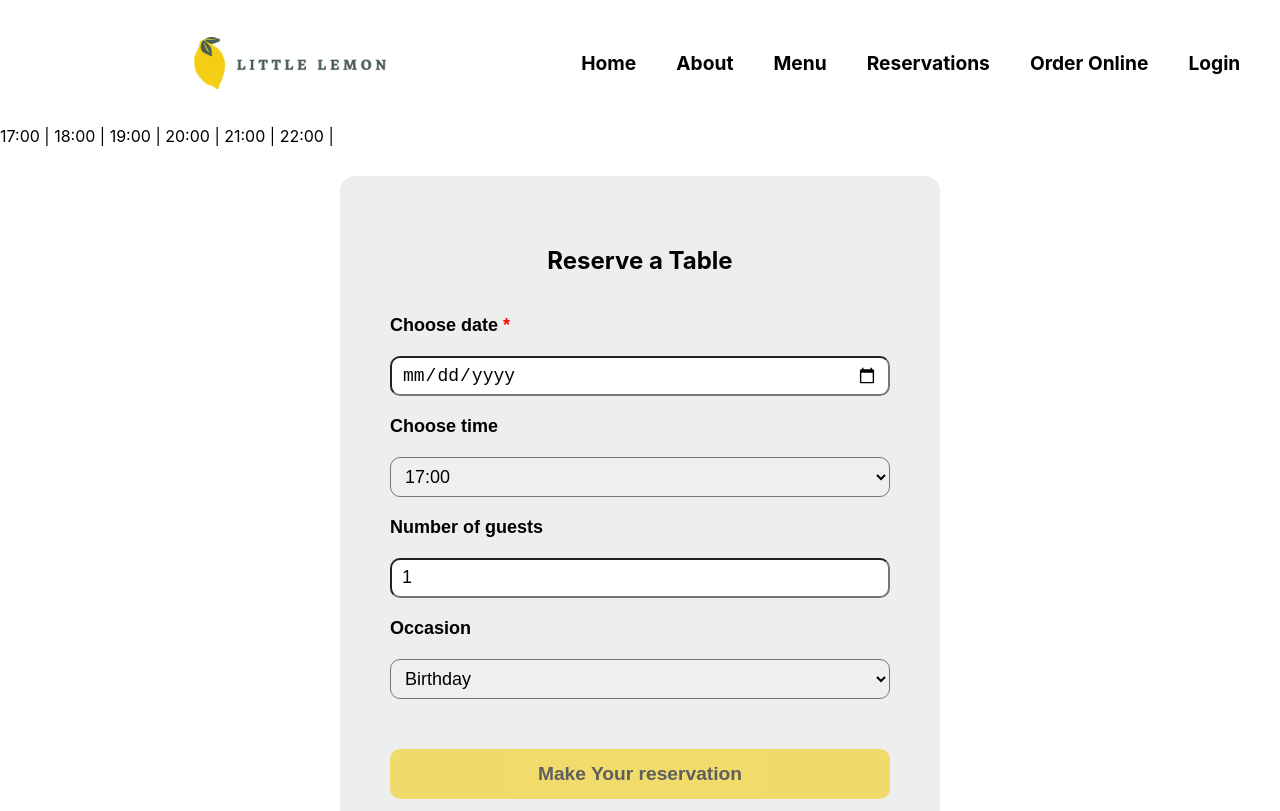
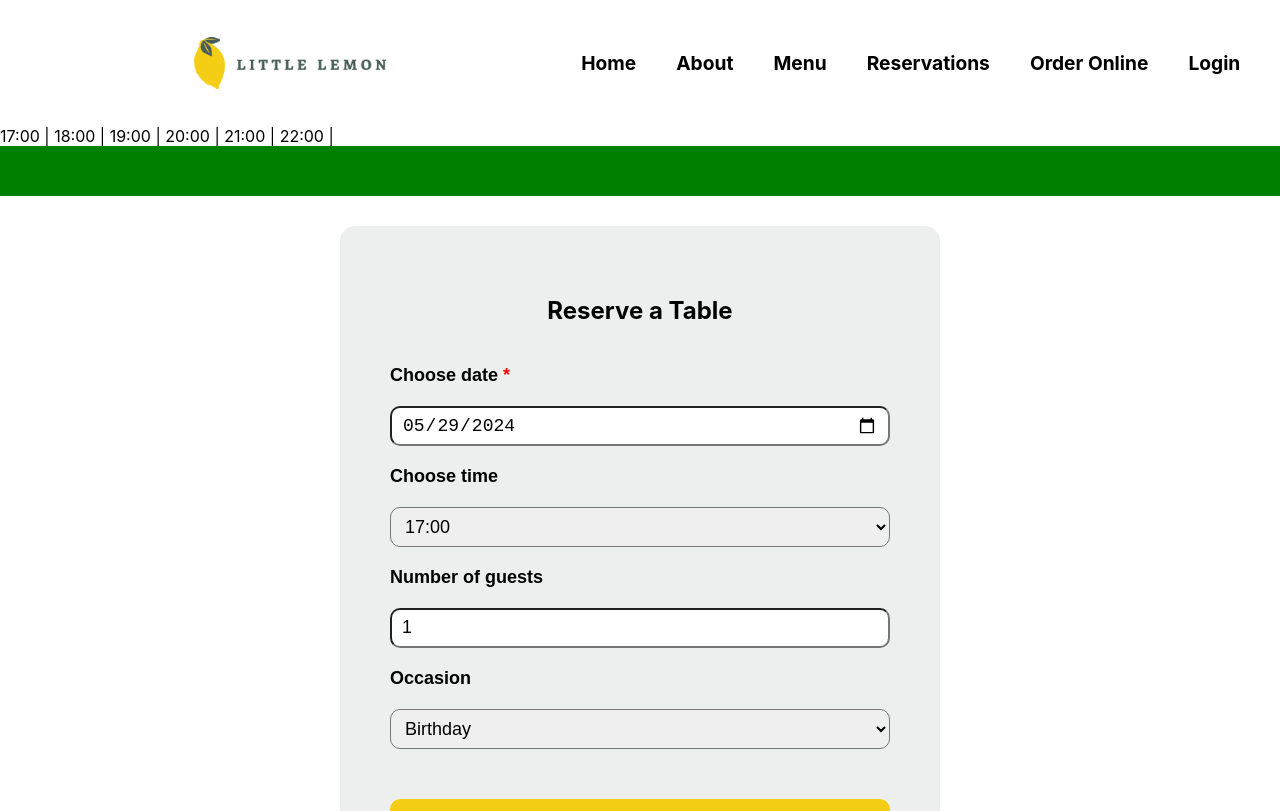
Before and after one commit to nebojsa96/coursera-react-app, a React (Create React App) app: page /booking in a window 1280 px wide. Shown: the top 811 px of the page. Built offline with nearby package versions, Linux system fonts and the light colour scheme.

Commit message:
API implementation; Booking Slots WIP

```diff
--- /dev/null
+++ b/public/api/api.js
@@ -0,0 +1,53 @@
+const possibleTimes = ["17:00", "18:00", "19:00", "20:00", "21:00", "22:00"];
+
+const bookingData = [
+    {
+        date: "2024-05-31",
+        time: "18:00",
+        guests: 4,
+        occasion: "Birthday"
+    }
+]
+
+//This function accepts a date as a parameter and returns an array of available reservation times for the provided date
+function fetchAPI(dateString) {
+    return new Promise((resolve, reject) => {
+        const dateNow = new Date(getDateString(new Date()));
+        const date = new Date(dateString);
+        if(date < dateNow) {
+            reject(false);
+        }
+        let reservedBookings = bookingData.filter(b => b.date === dateString);
+        let availableTimes = [...possibleTimes];
+        if(reservedBookings.length > 0) {
+            let reservedTimes = reservedBookings.map(b => b.time);
+            availableTimes = possibleTimes.filter(ptime => !reservedTimes.includes(ptime));
+        }
+        resolve(availableTimes);
+    });
+
+}
+
+// This function accepts the booking form data as a parameter and will return true if the data was successfully submitted.
+function submitAPI(formData) {
+    return new Promise((resolve, reject) => {
+        if(formData.date && formData.time) {
+            const bookingIdx = bookingData.indexOf(formData.date);
+            if(bookingIdx === -1 || bookingData[bookingIdx].time !== formData.time) {
+                bookingData.push(formData);
+                resolve(true);
+            } else {
+                reject(false);
+            }
+        }
+        reject(false);
+    });
+}
+
+function getDateString(date) {
+    return date.toISOString().split('T')[0];
+}
+
+function getTimeString(date) {
+    return date.toTimeString().split(' ')[0].slice(0, 5);
+}
--- a/public/index.html
+++ b/public/index.html
@@ -29,7 +29,9 @@
     -->
     <title>Little Lemon</title>
     <!-- <script src="https://raw.githubusercontent.com/Meta-Front-End-Developer-PC/capstone/master/api.js"></script> -->
-    <!-- <script src="%PUBLIC_URL%/api/api.js"></script> -->
+    <!-- Script above reports error: 404 Not Found -->
+    <script src="%PUBLIC_URL%/api/api.js"></script>
+    <!-- Using my custom API implementation  -->
   </head>
   <body>
     <noscript>You need to enable JavaScript to run this app.</noscript>
--- a/src/api/api.js
+++ /dev/null
@@ -1,37 +0,0 @@
-const times = [
-    ["17:00", "18:00", "19:00", "20:00", "21:00", "22:00"],
-    ["17:00", "18:00", "19:00", "20:00", "21:00", "22:00"],
-    ["17:00", "18:00", "19:00", "20:00", "21:00", "22:00"]
-];
-const dates = [
-    "2024-06-01",
-    "2024-06-02",
-    "2024-06-03"
-];
-
-//This function accepts a date as a parameter and returns an array of available reservation times for the provided date
-export function fetchAPI(date) {
-    return new Promise((resolve, reject) => {
-        if(dates.includes(date)) {
-            const dateIdx = dates.indexOf(date);
-            console.log(times[dateIdx]);
-            resolve(times[dateIdx]);
-        }
-        resolve([]);
-    });
-
-}
-
-// This function accepts the booking form data as a parameter and will return true if the data was successfully submitted.
-export function submitAPI(formData) {
-    return new Promise((resolve, reject) => {
-        console.log(formData);
-        if(formData.date && formData.time) {
-            const dateIdx = dates.indexOf(formData.date);
-            const timeIdx = times[dateIdx].indexOf(formData.time);
-            times[dateIdx].slice(timeIdx, 1);
-            resolve(true);
-        }
-        reject(false);
-    });
-}
--- a/src/components/BookingForm.js
+++ b/src/components/BookingForm.js
@@ -1,8 +1,10 @@
 import { useState, useEffect } from "react";
 import "./BookingForm.css";
 
+const today = new Date().toISOString().split('T')[0];
+
 function BookingForm(props) {
-  const [bookingDate, setBookingDate] = useState("");
+  const [bookingDate, setBookingDate] = useState(today);
   const [bookingTime, setBookingTime] = useState(props.availableTimes[0]);
   const [guestsNumber, setGuestsNumber] = useState("1");
   const [occasion, setOccasion] = useState("Birthday");
@@ -17,23 +19,22 @@ function BookingForm(props) {
   };
 
   const clearForm = () => {
-    // Implement this function
-    setBookingDate("");
+    setBookingDate(today);
     setGuestsNumber("1");
     setOccasion("Birthday");
   };
 
   const handleSubmit = (e) => {
-    props.updateTimes(bookingTime);
-    alert(`Reservation created for: ${bookingDate} ${bookingTime}`);
     const formData = {
         date: bookingDate,
         time: bookingTime,
         guests: guestsNumber,
         occasion: occasion
     }
+    props.updateTimes(formData.date);
+    alert(`Reservation created for: ${bookingDate} ${bookingTime}`);
     console.log(formData);
-    clearForm();
+    // clearForm();
     e.preventDefault();
   };
 
@@ -49,8 +50,12 @@ function BookingForm(props) {
           id="res-date"
           data-testid="res-date"
           value={bookingDate}
+          min={today}
           required
-          onChange={(e) => setBookingDate(e.target.value)}
+          onChange={(e) => {
+            setBookingDate(e.target.value);
+            props.updateTimes(e.target.value);
+          }}
         />
         <label className="card-title" htmlFor="res-time">
           Choose time
--- /dev/null
+++ b/src/components/BookingSlot.css
@@ -0,0 +1,19 @@
+.booking-slots {
+  display: flex;
+  flex-wrap: wrap;
+  width: 100%;
+}
+
+.booking-slot {
+  display: flex;
+  flex: 1;
+  height: 50px;
+}
+
+.booking-slot.available {
+  background-color: green;
+}
+
+.booking-slot.reserved {
+  background-color: red;
+}
--- /dev/null
+++ b/src/components/BookingSlot.js
@@ -0,0 +1,13 @@
+import { useState, useEffect } from "react";
+import "./BookingSlot.css";
+
+function BookingSlot(props) {
+
+  if(props.reserved) {
+    return <div className="booking-slot reserved"></div>
+  } else {
+    return <div className="booking-slot available"></div>
+  }
+}
+
+export default BookingSlot;
--- a/src/pages/BookingPage.js
+++ b/src/pages/BookingPage.js
@@ -1,15 +1,16 @@
+import { useReducer, useEffect } from "react";
 import "../App.css";
 import BookingForm from "../components/BookingForm";
-import { useReducer, useEffect } from "react";
-import { fetchAPI } from "../api/api";
+import BookingSlot from "../components/BookingSlot";
 
-// const initialTimes = ["17:00", "18:00", "19:00", "20:00", "21:00", "22:00"];
+const possibleTimes = ["17:00", "18:00", "19:00", "20:00", "21:00", "22:00"];
 
 function timesReducer(state, action) {
   if (action.type === "init") {
     return [...action.initialTimes];
   } else if (action.type === "update") {
-    return [...state.filter((time) => time !== action.reservedTime)];
+    // return [...state.filter((time) => time !== action.reservedTime)];
+    return [...action.updatedTimes];
   }
   throw Error("Unknown action");
 }
@@ -18,19 +19,36 @@ function BookingPage() {
   const [availableTimes, dispatch] = useReducer(timesReducer, []);
 
   useEffect(() => {
-    initializeTimes();
+    if(window.fetchAPI) {
+      initializeTimes();
+    }
   }, []);
 
+
   const initializeTimes = () => {
-    fetchAPI('2024-06-01')
+    const today = getDateString(new Date());
+    window.fetchAPI(today)
       // .then((response) => response.json())
-      .then((jsonData) => dispatch({ type: "init", initialTimes: jsonData }))
+      .then((jsonData) => {
+        dispatch({ type: "init", initialTimes: jsonData });
+      })
       .catch((error) => console.log(error));
-    // dispatch({ type: "init", initialTimes: initialTimes });
   };
 
-  const updateTimes = (reservedTime) => {
-    dispatch({ type: "update", reservedTime: reservedTime });
+  const updateTimes = (date) => {
+    // window.submitAPI(formData)
+    //   // .then((response) => response.json())
+    //   .then((result) => {
+    //     if(result) {
+          window.fetchAPI(date)
+          // .then((response) => response.json())
+          .then((jsonData) => {
+            dispatch({ type: "update", updatedTimes: jsonData});
+          })
+          .catch((error) => console.log(error));
+      //   }
+      // })
+      // .catch((error) => console.log(error));
   };
 
   return (
@@ -38,14 +56,29 @@ function BookingPage() {
       {availableTimes.map((time) => (
         <span>{time} | </span>
       ))}
+      <div className="booking-slots">
+        {
+          possibleTimes.map(s =>
+            <BookingSlot reserved={false}/>
+          )
+        }
+      </div>
       <BookingForm
         availableTimes={availableTimes}
-        updateTimes={(time) => {
-          updateTimes(time);
+        updateTimes={(date) => {
+          updateTimes(date);
         }}
       />
     </>
   );
 }
 
+function getDateString(date) {
+  return date.toISOString().split('T')[0];
+}
+
+function getTimeString(date) {
+  return date.toTimeString().split(' ')[0].slice(0, 5);
+}
+
 export default BookingPage;
```
